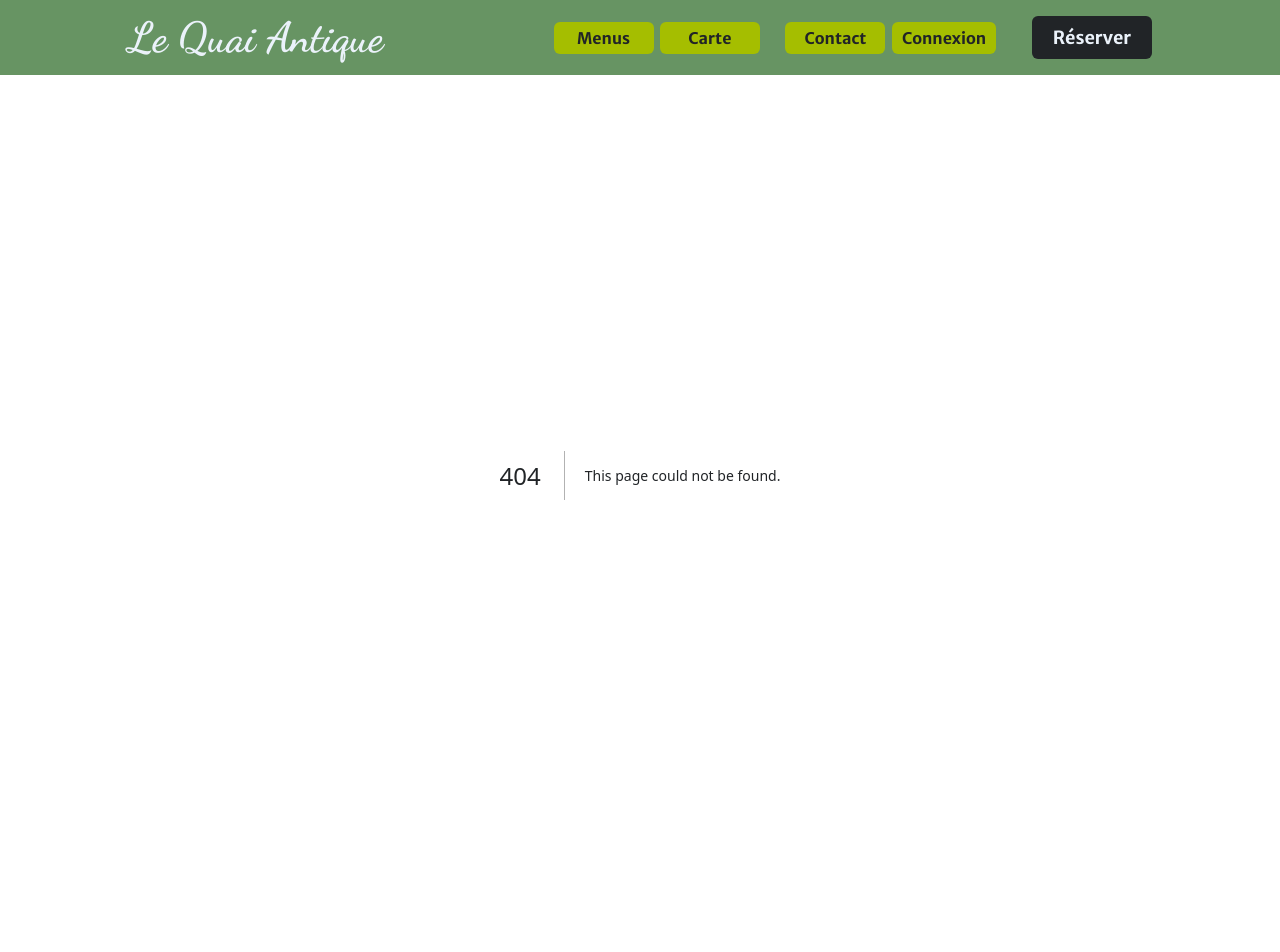
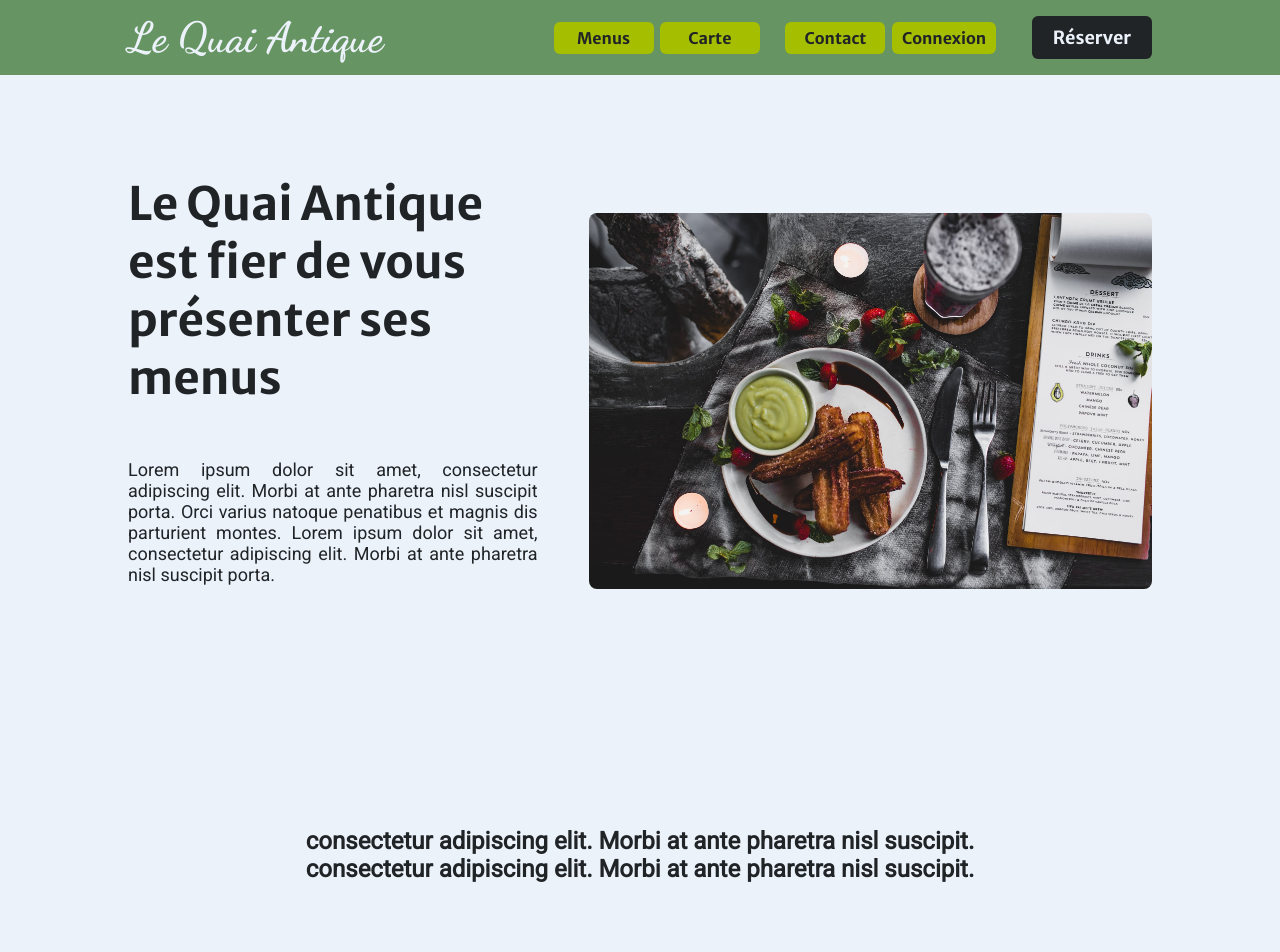
Before and after one commit to Halias3422/ECF_front, a Next.js app: page /les-menus in a window 1280 px wide. Before the commit this address had no page. Shown: the top 952 px of the page. Before the commit the page ends 875 px from the top, so only its background shows below. Built offline with nearby package versions, Linux system fonts and the light colour scheme; no server answers.

Commit message:
feat(les-menus): add hero, reservationSection and footer

```diff
--- a/src/components/Hero/Hero.tsx
+++ b/src/components/Hero/Hero.tsx
@@ -53,7 +53,7 @@ const HeroContainer = styled.div`
 
 const TextContainer = styled.div`
   @media screen and (min-width: 1025px) {
-    max-width: 35%;
+    max-width: 40%;
   }
 `;
 
--- a/src/components/Sections/Section.tsx
+++ b/src/components/Sections/Section.tsx
@@ -63,7 +63,7 @@ const TextContainer = styled.div`
   margin-bottom: 40px;
   @media screen and (min-width: 1025px) {
     margin-bottom: 0px;
-    max-width: 35%;
+    max-width: 40%;
   }
 `;
 
--- /dev/null
+++ b/src/pages/les-menus.tsx
@@ -0,0 +1,38 @@
+import { API_ROUTES } from '@/api/routes';
+import { getDataFromAPI } from '@/api/utils';
+import Hero from '@/components/Hero/Hero';
+import Footer from '@/components/Sections/Footer/Footer';
+import ReservationSection from '@/components/Sections/ReservationSection';
+import { DaySchedule } from '@/interfaces/schedule';
+
+const LesMenus = ({ weekSchedule }: { weekSchedule: DaySchedule[] }) => {
+  return (
+    <>
+      <Hero
+        header="Le <b>Quai Antique</b> est fier de vous présenter ses menus"
+        paragraphs={[
+          'Lorem ipsum dolor sit amet, consectetur adipiscing elit. Morbi at ante pharetra nisl suscipit porta. Orci varius natoque penatibus et magnis dis parturient montes. Lorem ipsum dolor sit amet, consectetur adipiscing elit. Morbi at ante pharetra nisl suscipit porta.',
+        ]}
+        image="images/menu.jpg"
+        imageAlt="Un bon en-cas le temps de lire le menu"
+        $isOdd
+      />
+      <ReservationSection theme="themeDarkGreen" $isOdd />
+      <Footer weekSchedule={weekSchedule} />
+    </>
+  );
+};
+
+export default LesMenus;
+
+export const getStaticProps = async () => {
+  const scheduleResponse = await getDataFromAPI(
+    API_ROUTES.schedule.getWeekSchedule
+  );
+  const weekSchedule = scheduleResponse?.rows;
+  return {
+    props: {
+      weekSchedule,
+    },
+  };
+};
--- a/src/styles/GlobalStyle.tsx
+++ b/src/styles/GlobalStyle.tsx
@@ -136,9 +136,6 @@ padding-bottom: 100px;
 p, li {
 font-size: 18px;
 }
-img {
-max-width: 55%;
-}
 
 }
 `;
```
Also changed, not shown: public/images/menu.jpg (added).
